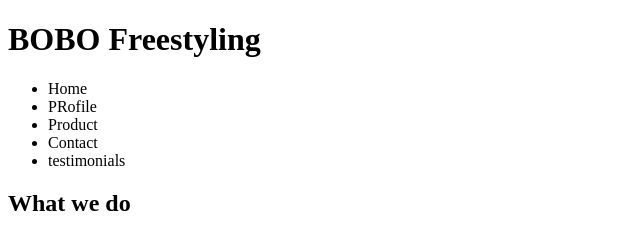
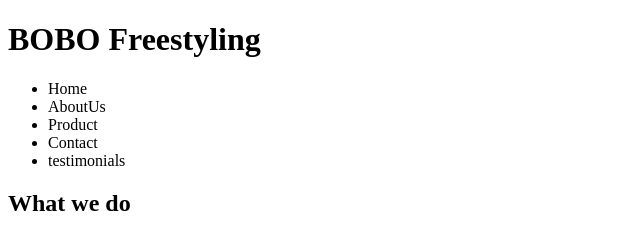
Before and after one commit to joe-baba/homepage, a plain HTML site: page index.html in a window 1280 px wide. Shown: the top 234 px of the page, 0-640 px from the left. Drawn offline with Linux system fonts and the light colour scheme.

Commit message:
Update index.html

```diff
--- a/index.html
+++ b/index.html
@@ -11,7 +11,7 @@
     <aside>
       <ul>
         <li>Home</li>
-        <li>PRofile</li>
+        <li>AboutUs</li>
         <li>Product</li>
         <li>Contact</li>
         <li>testimonials</li>
```
